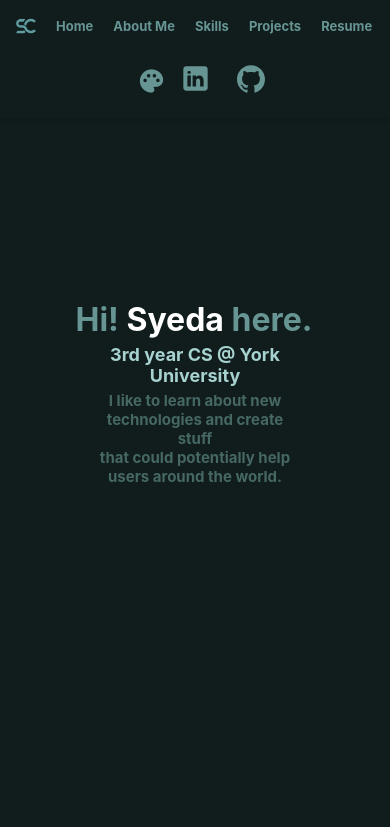
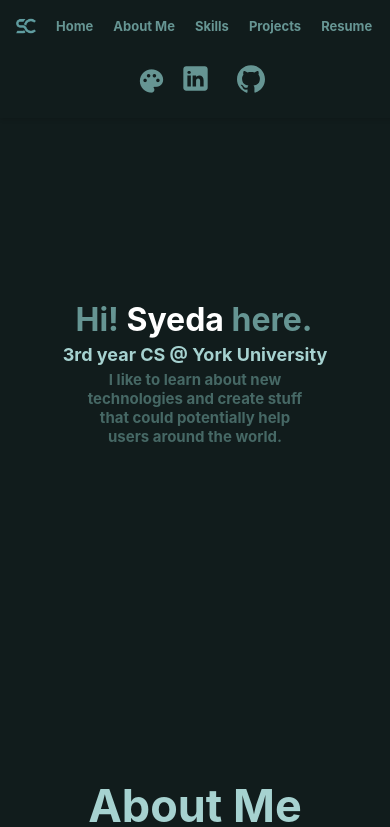
Before and after one commit to SiratC/portfolio, a React (Create React App) app: page / in a window 390 px wide. Shown: the top 827 px of the page. Built offline with nearby package versions, Linux system fonts and the light colour scheme.

Commit message:
Update App.css

```diff
--- a/src/App.css
+++ b/src/App.css
@@ -117,9 +117,9 @@ body.star, body.star .header{
 
 @media (max-width: 768px) {
 
-  #home {
+   #home {
     text-align: center;
-    margin: 50px 30px;
+    margin: 50px 20px;
     padding-top: 10px -40px;
 
   }
```
